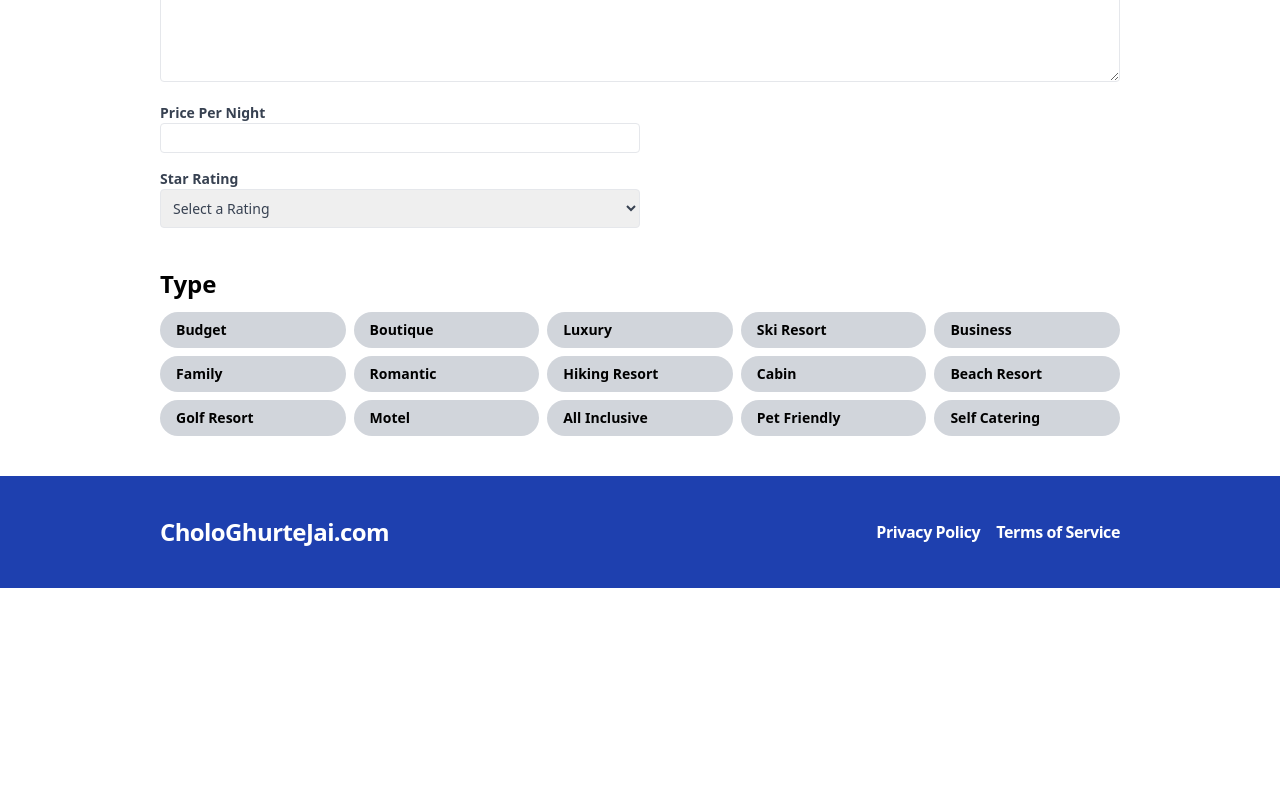
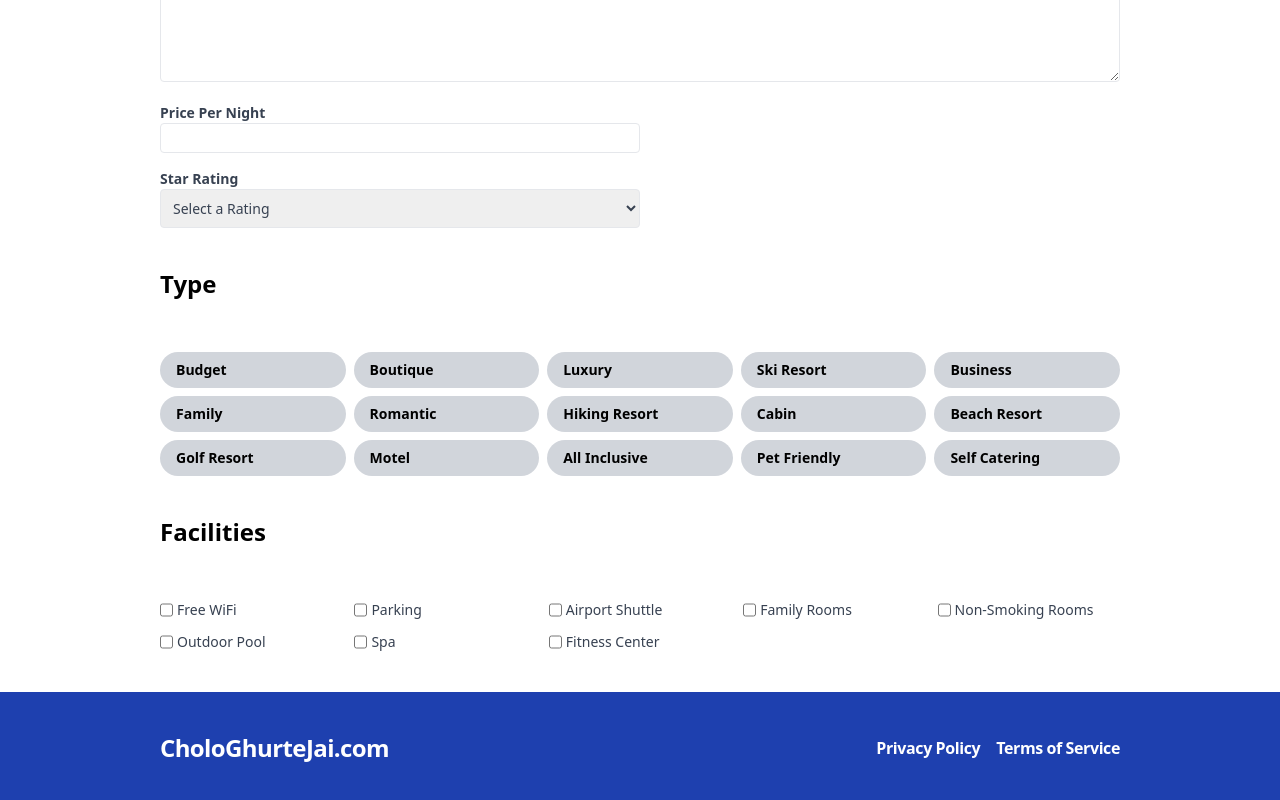
Before and after one commit to REDOWAN038/Hotel-Reservation, a React (Vite) app in the folder client/: page /my-hotels in a window 1280 px wide. Shown: the part 464-1264 px from the top of the page. Before the commit the page ends 1052 px from the top, so only its background shows below. Built offline with nearby package versions, Linux system fonts and the light colour scheme; sample sign-in values are in the browser's storage.

Commit message:
facilities section added

```diff
--- a/client/src/forms/HotelForm/DetailsSection.jsx
+++ b/client/src/forms/HotelForm/DetailsSection.jsx
@@ -97,8 +97,8 @@ const DetailsSection = () => {
                     <option value='' className='text-sm font-bold'>
                         Select a Rating
                     </option>
-                    {[1, 2, 3, 4, 5].map((num) => (
-                        <option key={num} value={num}>
+                    {[1, 2, 3, 4, 5].map((num, idx) => (
+                        <option key={idx} value={num}>
                             {num}
                         </option>
                     ))}
--- /dev/null
+++ b/client/src/forms/HotelForm/FacilitiesSection.jsx
@@ -0,0 +1,45 @@
+import { useFormContext } from "react-hook-form"
+import { hotelFacilities } from "../../config/hotelOptionsConfig"
+
+const FacilitiesSection = () => {
+    const {
+        register,
+        formState: { errors },
+    } = useFormContext()
+
+    return (
+        <>
+            <h2 className='text-2xl font-bold mb-3'>Facilities</h2>
+            <div className='grid grid-cols-5 gap-3'>
+                {hotelFacilities.map((facility, idx) => (
+                    <label
+                        key={idx}
+                        className='text-sm flex gap-1 text-gray-700'
+                    >
+                        <input
+                            type='checkbox'
+                            value={facility}
+                            {...register("facilities", {
+                                validate: (facilities) => {
+                                    if (facilities && facilities.length > 0) {
+                                        return true
+                                    } else {
+                                        return "At least one facility is required"
+                                    }
+                                },
+                            })}
+                        />
+                        {facility}
+                    </label>
+                ))}
+            </div>
+            {errors.facilities && (
+                <span className='text-red-500 text-sm font-bold'>
+                    {errors.facilities.message}
+                </span>
+            )}
+        </>
+    )
+}
+
+export default FacilitiesSection
--- a/client/src/forms/HotelForm/HotelForm.jsx
+++ b/client/src/forms/HotelForm/HotelForm.jsx
@@ -1,6 +1,7 @@
 import { FormProvider, useForm } from "react-hook-form"
 import DetailsSection from "./DetailsSection"
 import TypeSection from "./TypeSection"
+import FacilitiesSection from "./FacilitiesSection"
 
 const HotelForm = () => {
     const formMethods = useForm()
@@ -9,6 +10,7 @@ const HotelForm = () => {
             <form className='flex flex-col gap-10'>
                 <DetailsSection />
                 <TypeSection />
+                <FacilitiesSection />
             </form>
         </FormProvider>
     )
--- a/client/src/forms/HotelForm/TypeSection.jsx
+++ b/client/src/forms/HotelForm/TypeSection.jsx
@@ -11,12 +11,12 @@ const TypeSection = () => {
     const typeWatch = watch("type")
 
     return (
-        <div>
+        <>
             <h2 className='text-2xl font-bold mb-3'>Type</h2>
             <div className='grid grid-cols-5 gap-2'>
-                {hotelTypes.map((type) => (
+                {hotelTypes.map((type, idx) => (
                     <label
-                        key={type}
+                        key={idx}
                         className={
                             typeWatch === type
                                 ? "cursor-pointer bg-blue-300 text-sm rounded-full px-4 py-2 font-semibold"
@@ -40,7 +40,7 @@ const TypeSection = () => {
                     {errors.type.message}
                 </span>
             )}
-        </div>
+        </>
     )
 }
 
```
